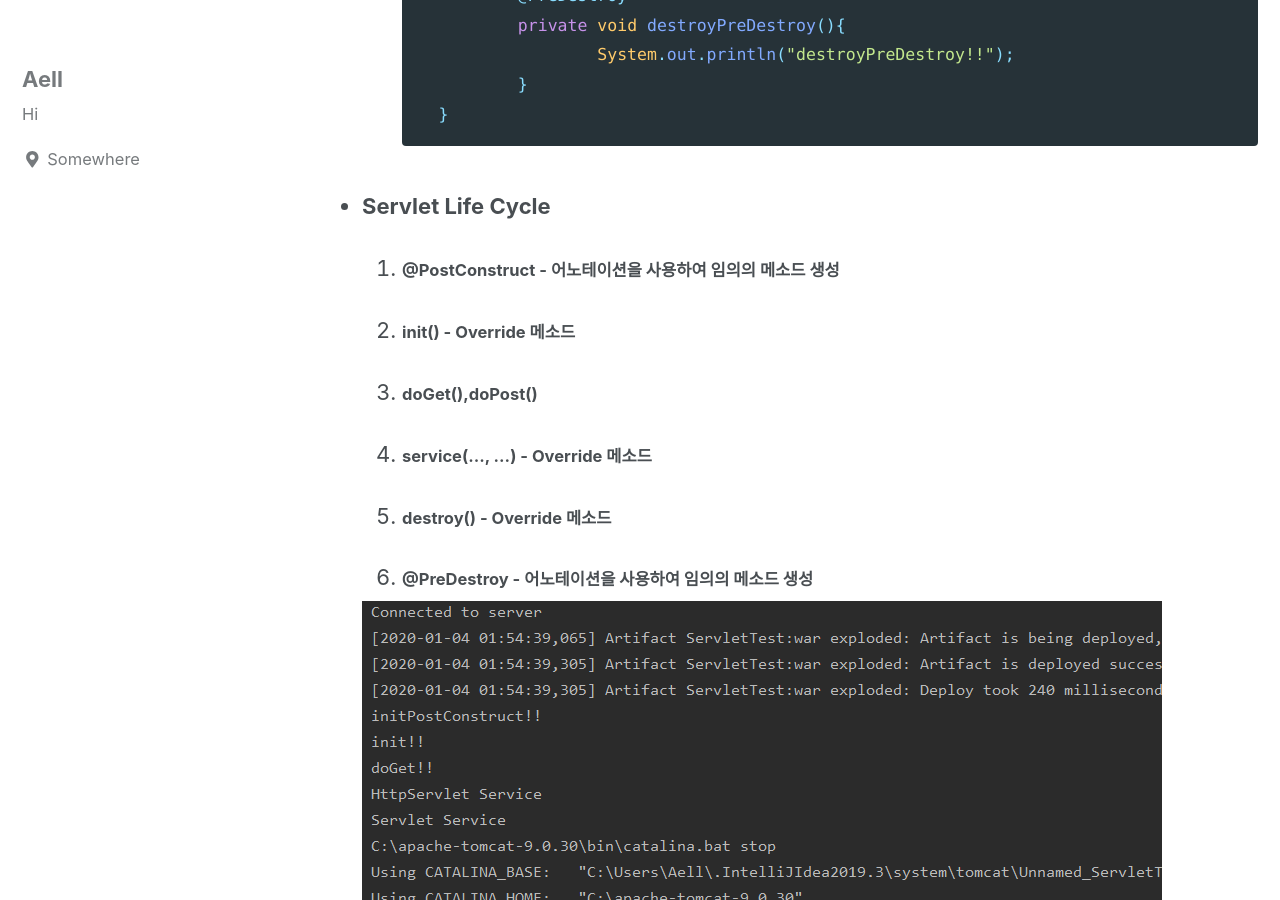
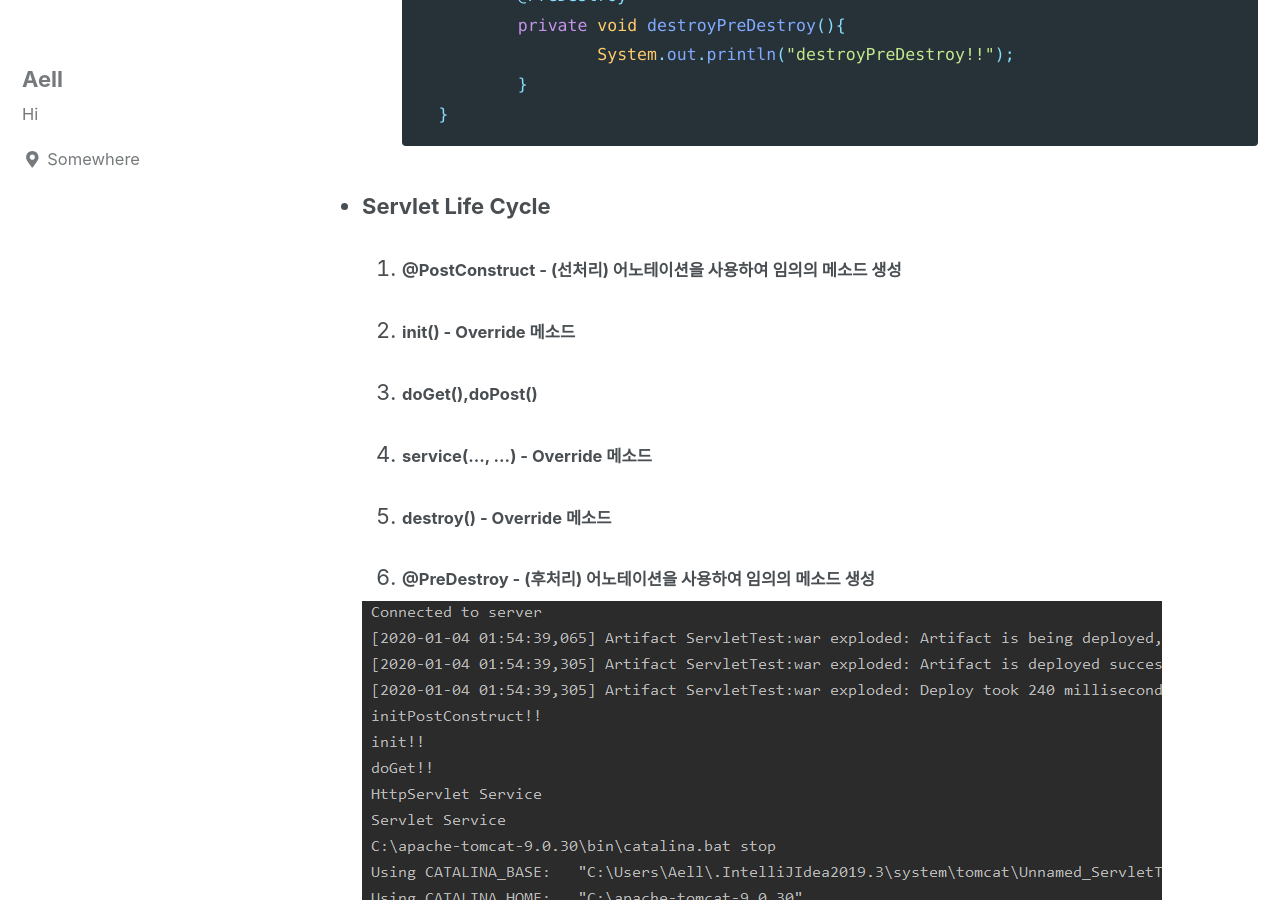
Before and after one commit to mdwgti16/mdwgti16.github.io, a Jekyll site: the page built from _posts/jsp/2020-01-04-servlet_lifecycle.md, in a window 1280 px wide and 900 px high, scrolled down 2115 px. Built offline with Jekyll 4.4.1, drawn with Linux system fonts in a browser that asks for light colours; cached includes are drawn as plain includes; nearby versions of some CDN libraries; comment, search, counter and statistics services are not loaded; some of the changed text lies outside the part shown.

Commit message:
edit servlet lifecycle

````diff
--- a/_posts/jsp/2020-01-04-servlet_lifecycle.md
+++ b/_posts/jsp/2020-01-04-servlet_lifecycle.md
@@ -1,5 +1,5 @@
 ---
-title: Intellij JSP - Servlet Life Cycle (생명 주기)
+title: Intellij JSP - Servlet Life Cycle (생명 주기, 선처리, 후처리)
 layout: single
 author_profile: true
 read_time: true
@@ -10,7 +10,7 @@ date: '2020-1-4 13:27:28 +0900'
 categories: JSP
 ---
 
-> ## Servlet Life Cycle (생명 주기)
+> ## Servlet Life Cycle (생명 주기, 선처리, 후처리)
 
 * ### Project - ServletTest
 	* #### Servlet.java
@@ -78,12 +78,12 @@ categories: JSP
 		```
 
 * ### Servlet Life Cycle
-	1. 	##### @PostConstruct - 어노테이션을 사용하여 임의의 메소드 생성
+	1. 	##### @PostConstruct - (선처리) 어노테이션을 사용하여 임의의 메소드 생성
 	2. 	##### init() - Override 메소드
 	3. 	##### doGet(),doPost()
 	4. 	##### service(..., ...) - Override 메소드
 	5. 	##### destroy() - Override 메소드
-	6. 	##### @PreDestroy - 어노테이션을 사용하여 임의의 메소드 생성
+	6. 	##### @PreDestroy - (후처리) 어노테이션을 사용하여 임의의 메소드 생성
 
   ![](/assets/img/jsp/servlet_rifecycle.png)
 
````
